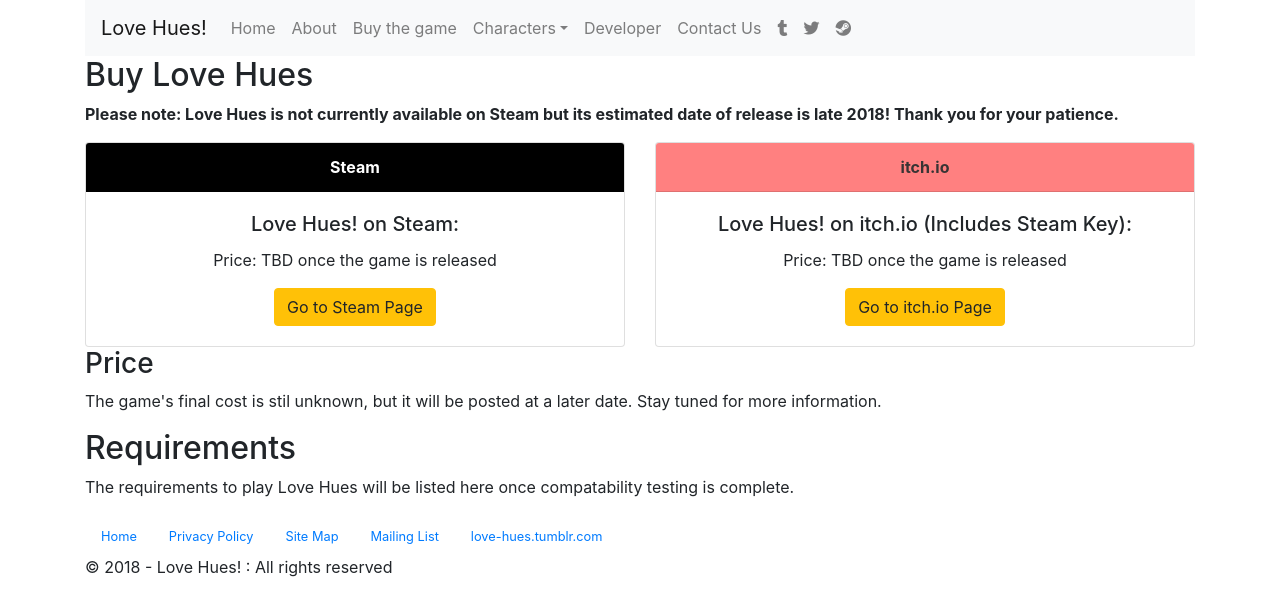
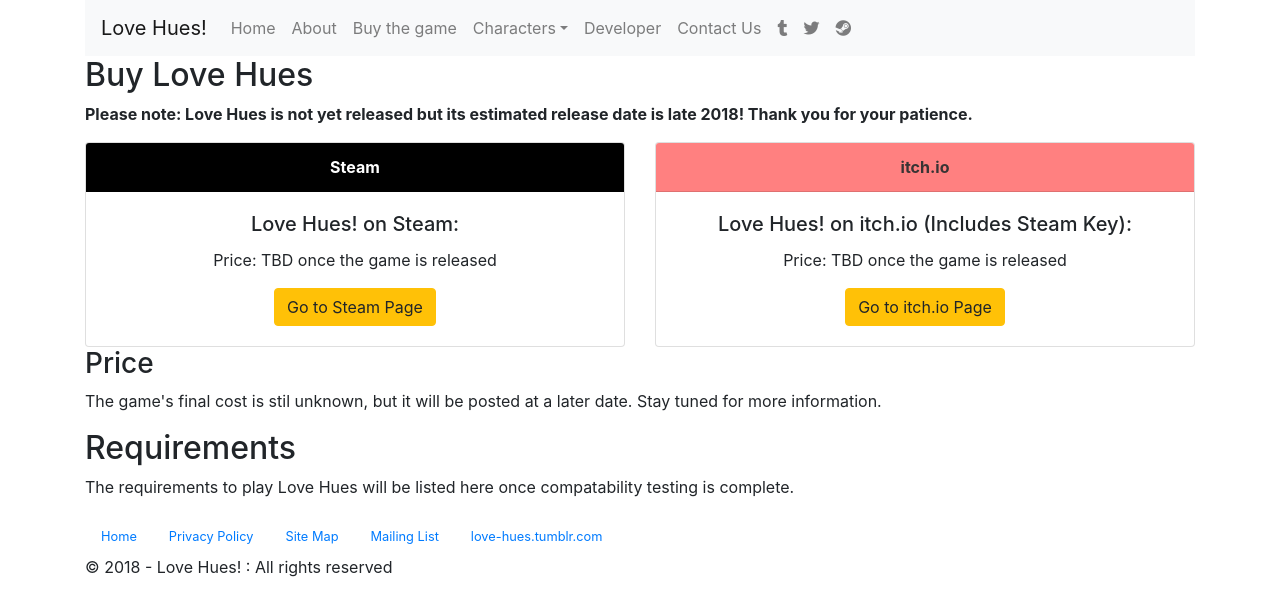
Before and after one commit to love-hues/love-hues.github.io, a plain HTML site: page enroll.html in a window 1280 px wide. Drawn offline with nearby package versions, Linux system fonts and the light colour scheme.

Commit message:
Text tweaks

```diff
--- a/enroll.html
+++ b/enroll.html
@@ -61,7 +61,7 @@
             </nav>
             <div>
                 <h2>Buy Love Hues</h2>
-                <p><b>Please note: Love Hues is not currently available on Steam but its estimated date of release is late 2018! Thank you for your patience.</b></p>
+                <p><b>Please note: Love Hues is not yet released but its estimated release date is late 2018! Thank you for your patience.</b></p>
                 <div class="row">
                     <div class="col-sm-6">
                         <div class="card text-center">
```
